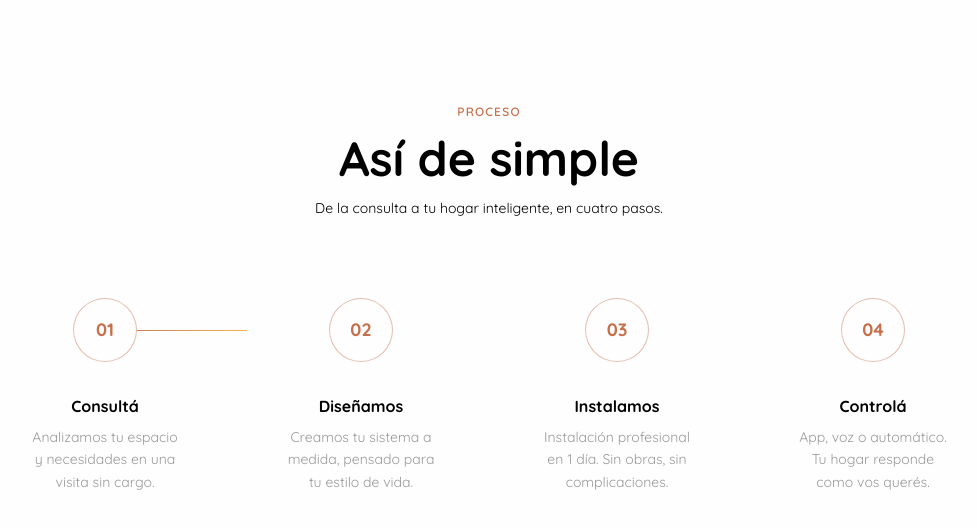
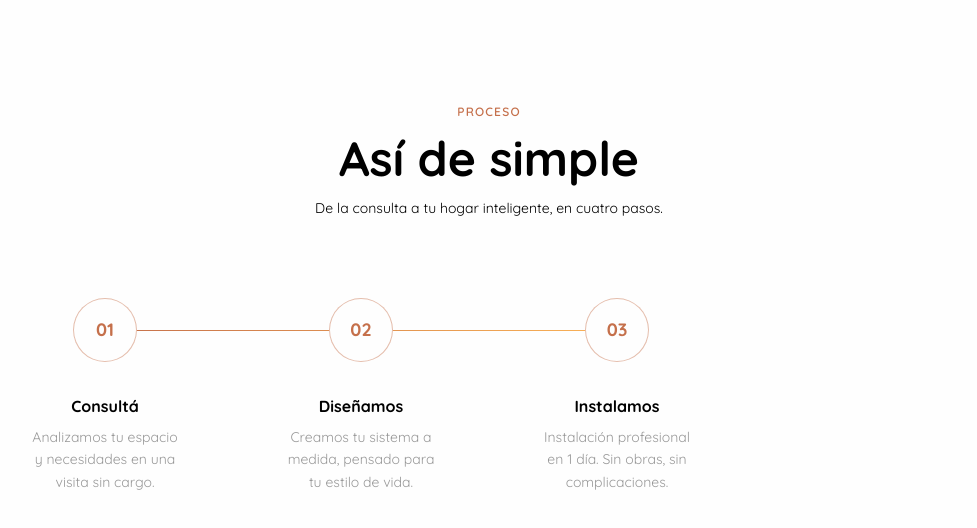
Before and after one commit to JuanCruzBul/Lumos, a Next.js app: page / in a window 1280 px wide. Shown: the part 3578-4106 px from the top of the page, without its empty margins (151-1128 px from the left). Built offline with nearby package versions, Linux system fonts and the light colour scheme.

Commit message:
fix: cada circulo aparece justo antes de que la linea lo alcance
Co-Authored-By: Claude Sonnet 4.6 <noreply@anthropic.com>

```diff
--- a/components/ui/como-funciona-section.tsx
+++ b/components/ui/como-funciona-section.tsx
@@ -25,6 +25,16 @@ const pasos = [
   },
 ];
 
+// Line spans scrollYProgress [0.15, 0.80].
+// It reaches each circle at: 01=0.15, 02≈0.37, 03≈0.58, 04≈0.80
+// Each circle appears ~0.10 before the line arrives so it's settled when touched.
+const STEP_TIMINGS = [
+  { start: 0.06, end: 0.14 }, // 01 — appears before line starts
+  { start: 0.27, end: 0.35 }, // 02 — line arrives ~0.37
+  { start: 0.48, end: 0.56 }, // 03 — line arrives ~0.58
+  { start: 0.69, end: 0.77 }, // 04 — line arrives ~0.80
+];
+
 function StepItem({
   num,
   title,
@@ -38,11 +48,9 @@ function StepItem({
   index: number;
   scrollYProgress: MotionValue<number>;
 }) {
-  // Steps appear first (staggered), before the line draws
-  const start = 0.08 + index * 0.09;
-  const end = start + 0.12;
+  const { start, end } = STEP_TIMINGS[index];
   const opacity = useTransform(scrollYProgress, [start, end], [0, 1]);
-  const y = useTransform(scrollYProgress, [start, end], [32, 0]);
+  const y = useTransform(scrollYProgress, [start, end], [28, 0]);
 
   return (
     <motion.div
@@ -71,12 +79,11 @@ export function ComoFuncionaSection() {
     offset: ["start start", "end end"],
   });
 
-  // Line draws only after all steps are settled (~0.50 onward)
-  const lineScaleX = useTransform(scrollYProgress, [0.52, 0.82], [0, 1]);
+  // Line draws after step 01 settles, reaching each circle in sync
+  const lineScaleX = useTransform(scrollYProgress, [0.15, 0.80], [0, 1]);
 
-  // Header fades in at the very beginning
-  const headerOpacity = useTransform(scrollYProgress, [0, 0.1], [0, 1]);
-  const headerY = useTransform(scrollYProgress, [0, 0.1], [20, 0]);
+  const headerOpacity = useTransform(scrollYProgress, [0, 0.06], [0, 1]);
+  const headerY = useTransform(scrollYProgress, [0, 0.06], [20, 0]);
 
   return (
     <section
```
